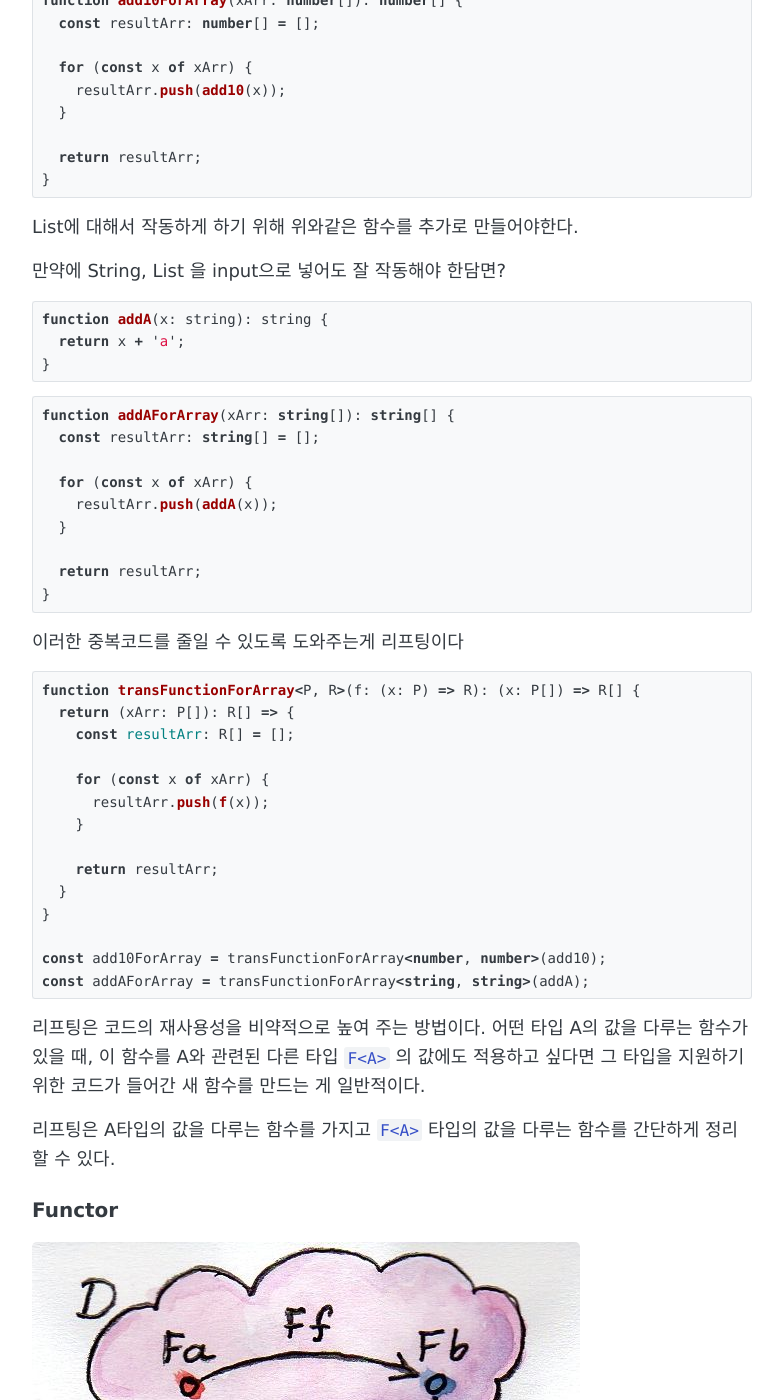
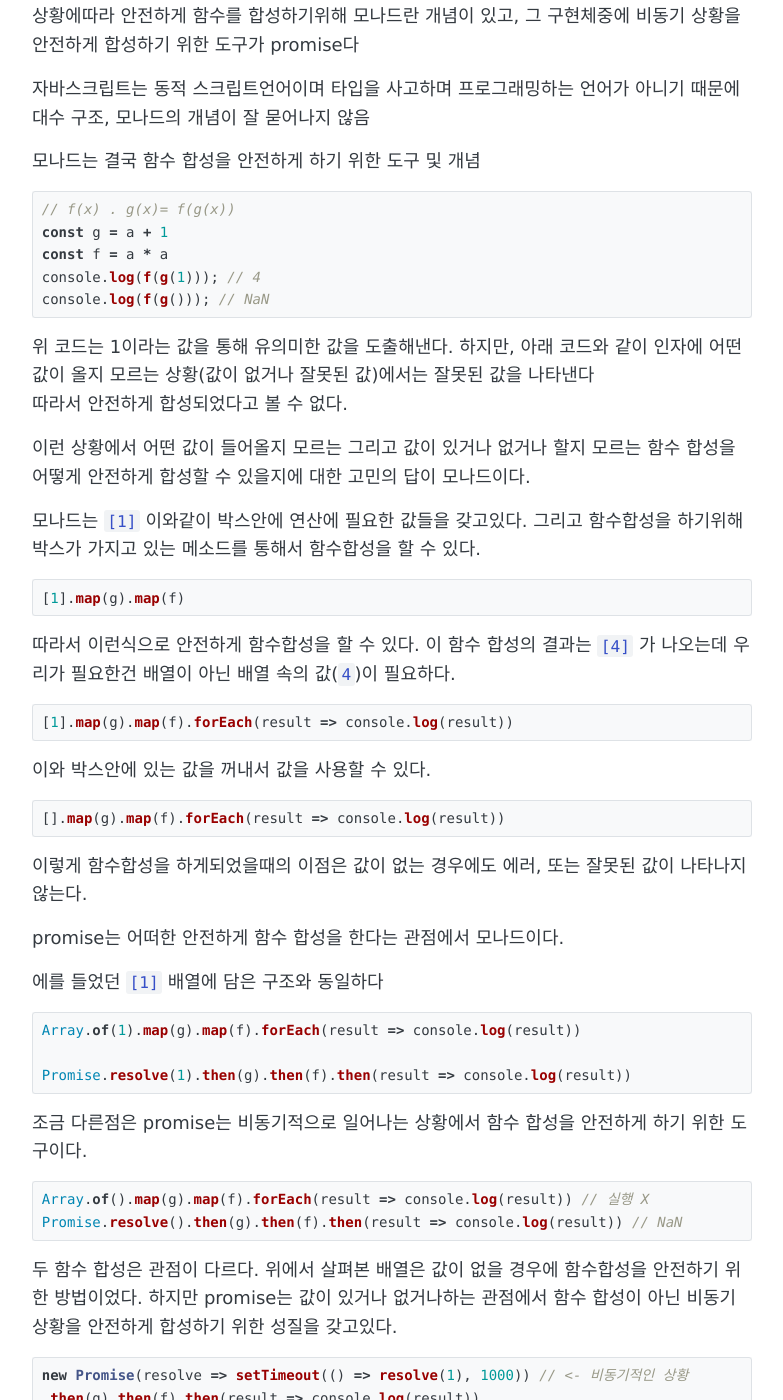
Before and after one commit to ManHyuk/ManHyuk.github.io, a Jekyll site: the page built from _posts/2021-02-25-fp-1.md, in a window 1280 px wide and 1400 px high, scrolled down 6180 px. Shown: the whole window, without its empty margins (248-1031 px from the left). Built offline with Jekyll 4.4.1, drawn with Linux system fonts in a browser that asks for light colours; comment, search, counter and statistics services are not loaded; some of the changed text lies outside the part shown.

Commit message:
feat: add monad

````diff
--- a/_posts/2021-02-25-fp-1.md
+++ b/_posts/2021-02-25-fp-1.md
@@ -278,8 +278,105 @@ test('L.range', 10, () => reduce(add, L.range(10000))) // 200ms
 
 
 ## 모나드에 대해서
+
+- 정의
+```
+C 가 범주라고 하자. 그렇다면 자기 함자 C -> C 들을 대상으로 하고,
+이들 사이의 자연 변환들을 사상으로 하는 자기 함자 범주 End(C) 를 생각하자.￼
+End(C) 는 모노이드 범주이며,
+따라서 End(C) 속의 모노이드 대상을 생각할 수 있다.
+End(C)의 모노이드를 C 의모나드라고 한다.
+```
+
+### Javascript 에서 모나드
+함수 합성 관점에서의 promise
+란
+promise는 비동기 상황에서 함수 합성을 안전하게 하기위해 사용되는 도구
+연속적인 함수를 합성
+
+비동기 값을 가지고 연속적인 함수 실행을 안전하게 하는 모나드
+
+모나드를 설명하기 위해선 함수합성을 먼저 설명이 필요
+
+상황에따라 안전하게 함수를 합성하기위해 모나드란 개념이 있고, 그 구현체중에 비동기 상황을 안전하게 합성하기 위한 도구가 promise다
+
+자바스크립트는 동적 스크립트언어이며 타입을 사고하며 프로그래밍하는 언어가 아니기 때문에
+대수 구조, 모나드의 개념이 잘 묻어나지 않음
+
+모나드는 결국 함수 합성을 안전하게 하기 위한 도구 및 개념
+
+```js
+// f(x) . g(x)= f(g(x))
+const g = a + 1
+const f = a * a
+console.log(f(g(1))); // 4
+console.log(f(g())); // NaN
+```
+
+위 코드는 1이라는 값을 통해 유의미한 값을 도출해낸다.
+하지만, 아래 코드와 같이 인자에 어떤 값이 올지 모르는 상황(값이 없거나 잘못된 값)에서는 잘못된 값을 나타낸다
+따라서 안전하게 합성되었다고 볼 수 없다.
+
+이런 상황에서 어떤 값이 들어올지 모르는 그리고 값이 있거나 없거나 할지 모르는 함수 합성을
+어떻게 안전하게 합성할 수 있을지에 대한 고민의 답이 모나드이다.
+
+모나드는 `[1]` 이와같이 박스안에 연산에 필요한 값들을 갖고있다.
+그리고 함수합성을 하기위해 박스가 가지고 있는 메소드를 통해서 함수합성을 할 수 있다.
+
+
+```js
+[1].map(g).map(f)
+```
+따라서 이런식으로 안전하게 함수합성을 할 수 있다.
+이 함수 합성의 결과는 `[4]` 가 나오는데 우리가 필요한건 배열이 아닌 배열 속의 값(`4`)이 필요하다.
+
+
+```js
+[1].map(g).map(f).forEach(result => console.log(result))
+```
+이와 박스안에 있는 값을 꺼내서 값을 사용할 수 있다.
+
+
+```js
+[].map(g).map(f).forEach(result => console.log(result))
+```
+이렇게 함수합성을 하게되었을때의 이점은 값이 없는 경우에도 에러, 또는 잘못된 값이 나타나지 않는다.
+
+
+promise는 어떠한 안전하게 함수 합성을 한다는 관점에서 모나드이다.
+
+에를 들었던 `[1]` 배열에 담은 구조와 동일하다
+
+```js
+Array.of(1).map(g).map(f).forEach(result => console.log(result))
+
+Promise.resolve(1).then(g).then(f).then(result => console.log(result))
+```
+
+조금 다른점은 promise는 비동기적으로 일어나는 상황에서 함수 합성을 안전하게 하기 위한 도구이다.
+
+```js
+Array.of().map(g).map(f).forEach(result => console.log(result)) // 실행 X
+Promise.resolve().then(g).then(f).then(result => console.log(result)) // NaN
+```
+두 함수 합성은 관점이 다르다. 위에서 살펴본 배열은 값이 없을 경우에 함수합성을 안전하기 위한 방법이었다.
+하지만 promise는 값이 있거나 없거나하는 관점에서 함수 합성이 아닌 비동기 상황을 안전하게 합성하기 위한 성질을 갖고있다.
+
+```js
+new Promise(resolve => setTimeout(() => resolve(1), 1000)) // <- 비동기적인 상황
+.then(g).then(f).then(result => console.log(result))
+```
+즉, promise를 박스(모나드)로 본다면 promise는 함수 합성이 일어나는 시점을 안전하게 만드는 성질을 갖고있는 모나드이다.
+
+
+### 결론
+모나드는 어떤 함수를 안전하게 합성하기 위한 도구다.
+
+
 1. 함수 합성 : compose(f, g)(x) = (f ∘ g)(x) = f(g(x))
 2. Functor의 기본 : Array.map()에 대한 이해.
+
+
 
 ### Lifting
 리프팅은 특정 타입을 다루는 함수를 특정 타입과 관련된 다른 타입을 다루는 함수로 변화시키는 방법
````
Also changed, not shown: other parts of _posts/2021-02-25-fp-1.md (+2 -2 lines).
